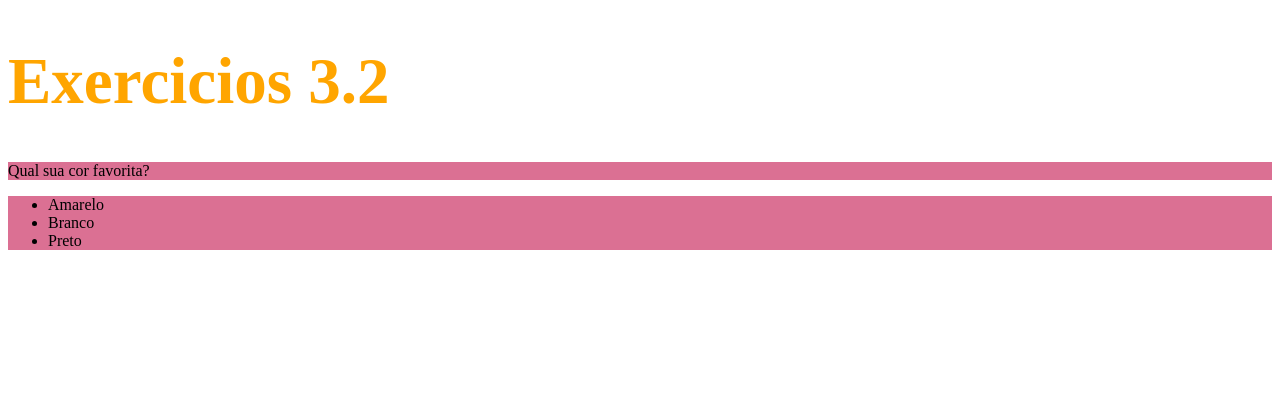
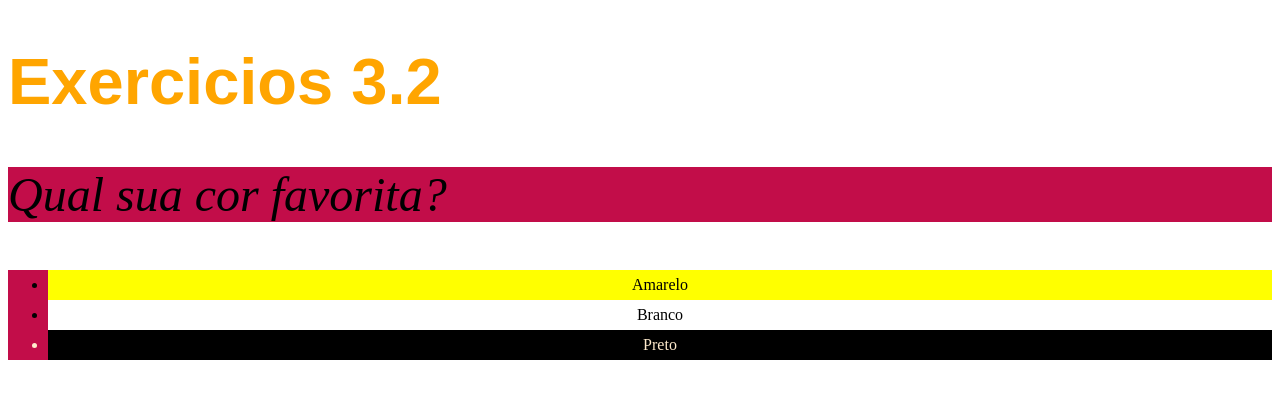
Before and after one commit to inaciogu/trybe-exercises, a plain HTML site: page exercises/3.2/index.html in a window 1280 px wide. Drawn offline with Linux system fonts and the light colour scheme.

Commit message:
Adiciona caracteristicas de estilo ao html

```diff
--- a/exercises/3.2/index.html
+++ b/exercises/3.2/index.html
@@ -9,12 +9,33 @@
         h1 {
             font-size: 65px;
             color: orange;
+            font-family: sans-serif;
         }
         ul {
-            background-color: palegreen;
+            background-color: blue;
+            text-align: center;
+            text-decoration: lightgray;
+            line-height: 30px;
         }
         .cor-ulp {
-            background-color: palevioletred;
+            background-color: rgb(194, 13, 73);
+        }
+        body {
+            font-size: 16px;
+        }
+        p {
+            font-size: 3em;
+            font-style: italic;
+        }
+        #Amarelo {
+            background-color: yellow;
+        }
+        #Branco {
+            background-color: white;
+        }
+        #Preto {
+            background-color: black;
+            color: blanchedalmond;
         }
 
     </style>
@@ -23,9 +44,9 @@
     <h1>Exercicios 3.2</h1>
     <p class="cor-ulp">Qual sua cor favorita?</p>
     <ul class="cor-ulp">
-        <li>Amarelo</li>
-        <li>Branco</li>
-        <li>Preto</li>
+        <li id="Amarelo">Amarelo</li>
+        <li id="Branco">Branco</li>
+        <li id="Preto">Preto</li>
     </ul>
 
 
```
